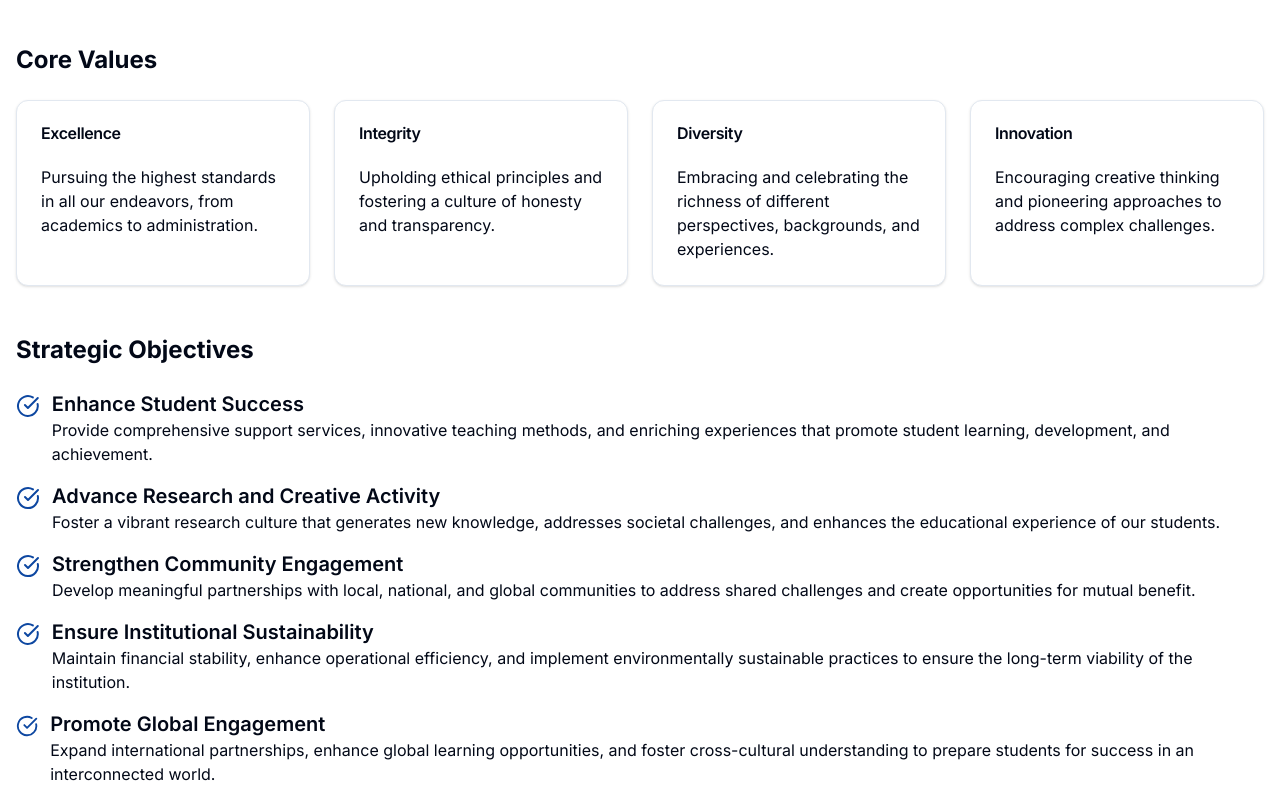
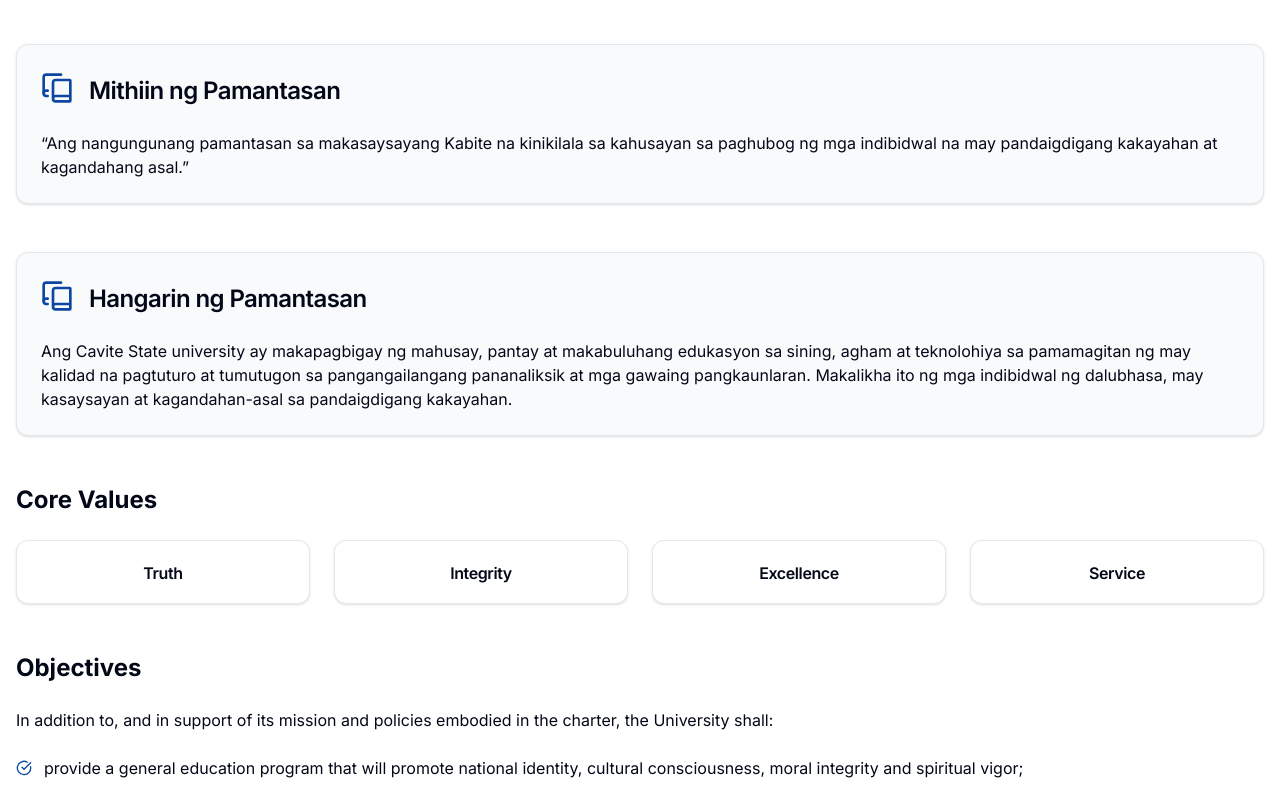
Before and after one commit to cvsubacoormis-cvsueduph/cvsubacoor-website, a Next.js app: page /about/university/mission-vision in a window 1280 px wide. Shown: the part 440-1238 px from the top of the page. Built offline with nearby package versions, Linux system fonts and the light colour scheme.

Commit message:
feat: enhance MissionVisionPage with new content and structure for clarity

```diff
--- a/app/about/university/mission-vision/page.tsx
+++ b/app/about/university/mission-vision/page.tsx
@@ -1,6 +1,12 @@
 import Link from "next/link";
 import Image from "next/image";
-import { ArrowLeft, CheckCircle, EyeIcon, Target } from "lucide-react";
+import {
+  ArrowLeft,
+  BookCopy,
+  CheckCircle,
+  EyeIcon,
+  Target,
+} from "lucide-react";
 
 import { Button } from "@/components/ui/button";
 import { Card, CardContent, CardHeader, CardTitle } from "@/components/ui/card";
@@ -67,131 +73,131 @@ export default function MissionVisionPage() {
         </Card>
       </div>
 
-      <div className="mb-12">
-        <h2 className="text-2xl font-bold mb-6">Core Values</h2>
-        <div className="grid grid-cols-1 sm:grid-cols-2 md:grid-cols-4 gap-6">
-          <Card>
-            <CardHeader>
-              <CardTitle>Excellence</CardTitle>
+      <Card className="bg-slate-50">
+        <CardHeader className="flex flex-row items-center gap-4">
+          <BookCopy className="h-8 w-8 text-primary" />
+          <CardTitle className="text-2xl">Mithiin ng Pamantasan</CardTitle>
         </CardHeader>
         <CardContent>
-              <p>
-                Pursuing the highest standards in all our endeavors, from
-                academics to administration.
+          <p className="text-md">
+            “Ang nangungunang pamantasan sa makasaysayang Kabite na kinikilala
+            sa kahusayan sa paghubog ng mga indibidwal na may pandaigdigang
+            kakayahan at kagandahang asal.”
           </p>
         </CardContent>
       </Card>
 
-          <Card>
-            <CardHeader>
-              <CardTitle>Integrity</CardTitle>
+      <Card className="bg-slate-50 mt-12">
+        <CardHeader className="flex flex-row items-center gap-4">
+          <BookCopy className="h-8 w-8 text-primary" />
+          <CardTitle className="text-2xl">Hangarin ng Pamantasan</CardTitle>
         </CardHeader>
         <CardContent>
-              <p>
-                Upholding ethical principles and fostering a culture of honesty
-                and transparency.
+          <p className="text-md">
+            Ang Cavite State university ay makapagbigay ng mahusay, pantay at
+            makabuluhang edukasyon sa sining, agham at teknolohiya sa
+            pamamagitan ng may kalidad na pagtuturo at tumutugon sa
+            pangangailangang pananaliksik at mga gawaing pangkaunlaran.
+            Makalikha ito ng mga indibidwal ng dalubhasa, may kasaysayan at
+            kagandahan-asal sa pandaigdigang kakayahan.
           </p>
         </CardContent>
       </Card>
 
-          <Card>
-            <CardHeader>
-              <CardTitle>Diversity</CardTitle>
+      <div className="mb-12 mt-12">
+        <h2 className="text-2xl font-bold mb-6">Core Values</h2>
+        <div className="grid grid-cols-1 sm:grid-cols-2 md:grid-cols-4 gap-6">
+          <Card className="h-16">
+            <CardHeader className="flex items-center">
+              <CardTitle>Truth</CardTitle>
             </CardHeader>
-            <CardContent>
-              <p>
-                Embracing and celebrating the richness of different
-                perspectives, backgrounds, and experiences.
-              </p>
-            </CardContent>
           </Card>
 
-          <Card>
-            <CardHeader>
-              <CardTitle>Innovation</CardTitle>
+          <Card className="h-16">
+            <CardHeader className="flex items-center">
+              <CardTitle>Integrity</CardTitle>
             </CardHeader>
-            <CardContent>
-              <p>
-                Encouraging creative thinking and pioneering approaches to
-                address complex challenges.
-              </p>
-            </CardContent>
+          </Card>
+
+          <Card className="h-16">
+            <CardHeader className="flex items-center">
+              <CardTitle>Excellence</CardTitle>
+            </CardHeader>
+          </Card>
+
+          <Card className="h-16">
+            <CardHeader className="flex items-center">
+              <CardTitle>Service</CardTitle>
+            </CardHeader>
           </Card>
         </div>
       </div>
 
       <div>
-        <h2 className="text-2xl font-bold mb-6">Strategic Objectives</h2>
+        <h2 className="text-2xl font-bold mb-6">Objectives</h2>
+        <p className="mb-6">
+          In addition to, and in support of its mission and policies embodied in
+          the charter, the University shall:
+        </p>
         <div className="space-y-4">
           <div className="flex items-start gap-3">
-            <CheckCircle className="h-6 w-6 text-primary mt-1" />
+            <CheckCircle className="h-4 w-4 text-primary mt-1" />
             <div>
-              <h3 className="text-xl font-semibold">Enhance Student Success</h3>
               <p>
-                Provide comprehensive support services, innovative teaching
-                methods, and enriching experiences that promote student
-                learning, development, and achievement.
+                provide a general education program that will promote national
+                identity, cultural consciousness, moral integrity and spiritual
+                vigor;
               </p>
             </div>
           </div>
 
           <div className="flex items-start gap-3">
-            <CheckCircle className="h-6 w-6 text-primary mt-1" />
+            <CheckCircle className="h-4 w-4 text-primary mt-1" />
             <div>
-              <h3 className="text-xl font-semibold">
-                Advance Research and Creative Activity
-              </h3>
               <p>
-                Foster a vibrant research culture that generates new knowledge,
-                addresses societal challenges, and enhances the educational
-                experience of our students.
+                train the nation's manpower in the skills required by the
+                national development;
               </p>
             </div>
           </div>
 
           <div className="flex items-start gap-3">
-            <CheckCircle className="h-6 w-6 text-primary mt-1" />
+            <CheckCircle className="h-4 w-4 text-primary mt-1" />
             <div>
-              <h3 className="text-xl font-semibold">
-                Strengthen Community Engagement
-              </h3>
               <p>
-                Develop meaningful partnerships with local, national, and global
-                communities to address shared challenges and create
-                opportunities for mutual benefit.
+                develop professions that will provide leadership for the nation;
+                and
               </p>
             </div>
           </div>
 
           <div className="flex items-start gap-3">
-            <CheckCircle className="h-6 w-6 text-primary mt-1" />
+            <CheckCircle className="h-4 w-4 text-primary mt-1" />
             <div>
-              <h3 className="text-xl font-semibold">
-                Ensure Institutional Sustainability
-              </h3>
               <p>
-                Maintain financial stability, enhance operational efficiency,
-                and implement environmentally sustainable practices to ensure
-                the long-term viability of the institution.
-              </p>
-            </div>
-          </div>
-
-          <div className="flex items-start gap-3">
-            <CheckCircle className="h-6 w-6 text-primary mt-1" />
-            <div>
-              <h3 className="text-xl font-semibold">
-                Promote Global Engagement
-              </h3>
-              <p>
-                Expand international partnerships, enhance global learning
-                opportunities, and foster cross-cultural understanding to
-                prepare students for success in an interconnected world.
+                advance knowledge through research work and apply new knowledge
+                for improving the quality of human life and responding
+                effectively to changing societal needs and conditions.
               </p>
             </div>
           </div>
         </div>
       </div>
+      <Card className="bg-slate-50 mt-12">
+        <CardHeader className="flex flex-row items-center gap-4">
+          <CheckCircle className="h-8 w-8 text-primary" />
+          <CardTitle className="text-2xl">Quality Policy</CardTitle>
+        </CardHeader>
+        <CardContent>
+          <p className="text-md">
+            We Commit to the highest standards of education, value our
+            stakeholders, Strive for continual improvement of our products and
+            services, and Uphold the University’s tenets of Truth, Excellence,
+            and Service to produce globally competitive and morally upright
+            individuals.
+          </p>
+        </CardContent>
+      </Card>
     </div>
   );
 }
```
Lines whose indentation alone changed are shown as unchanged.
